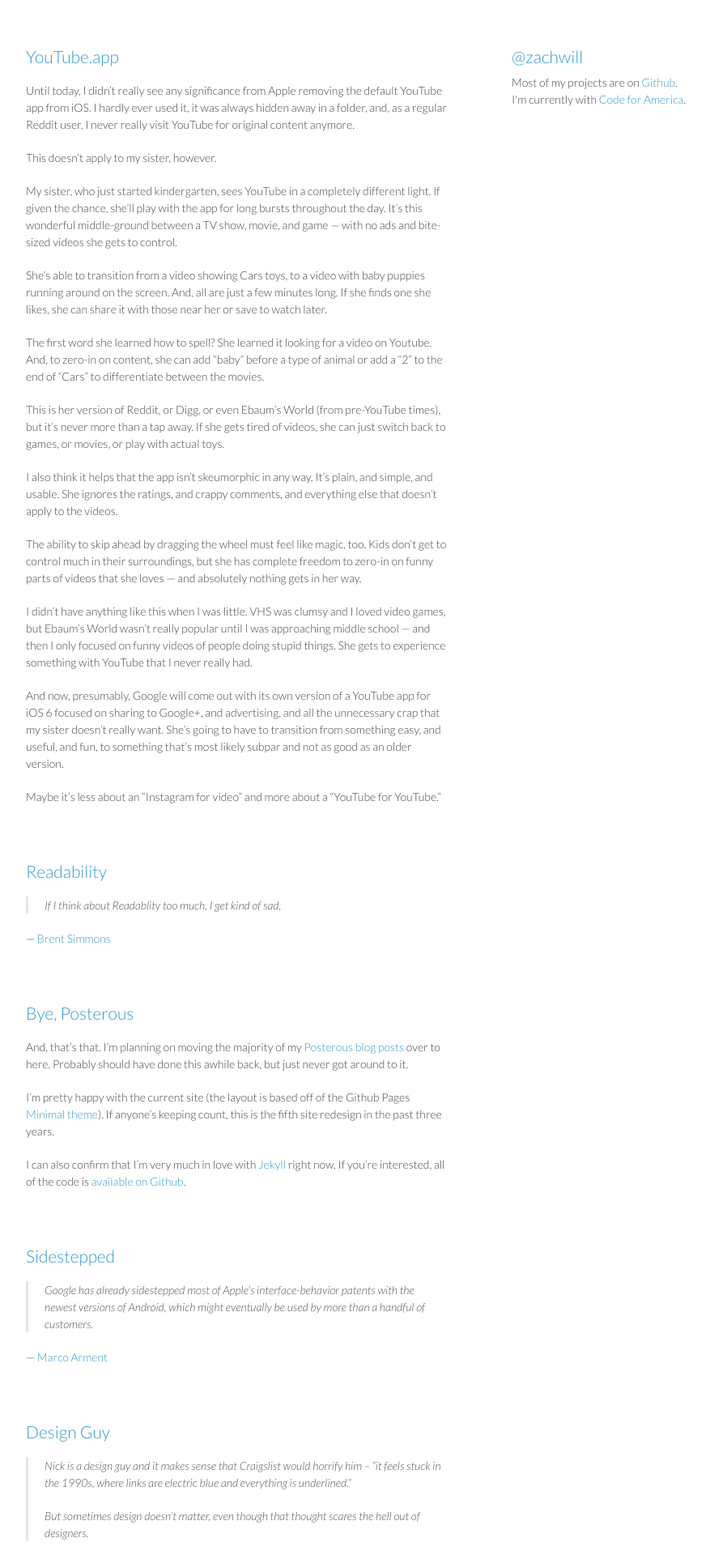
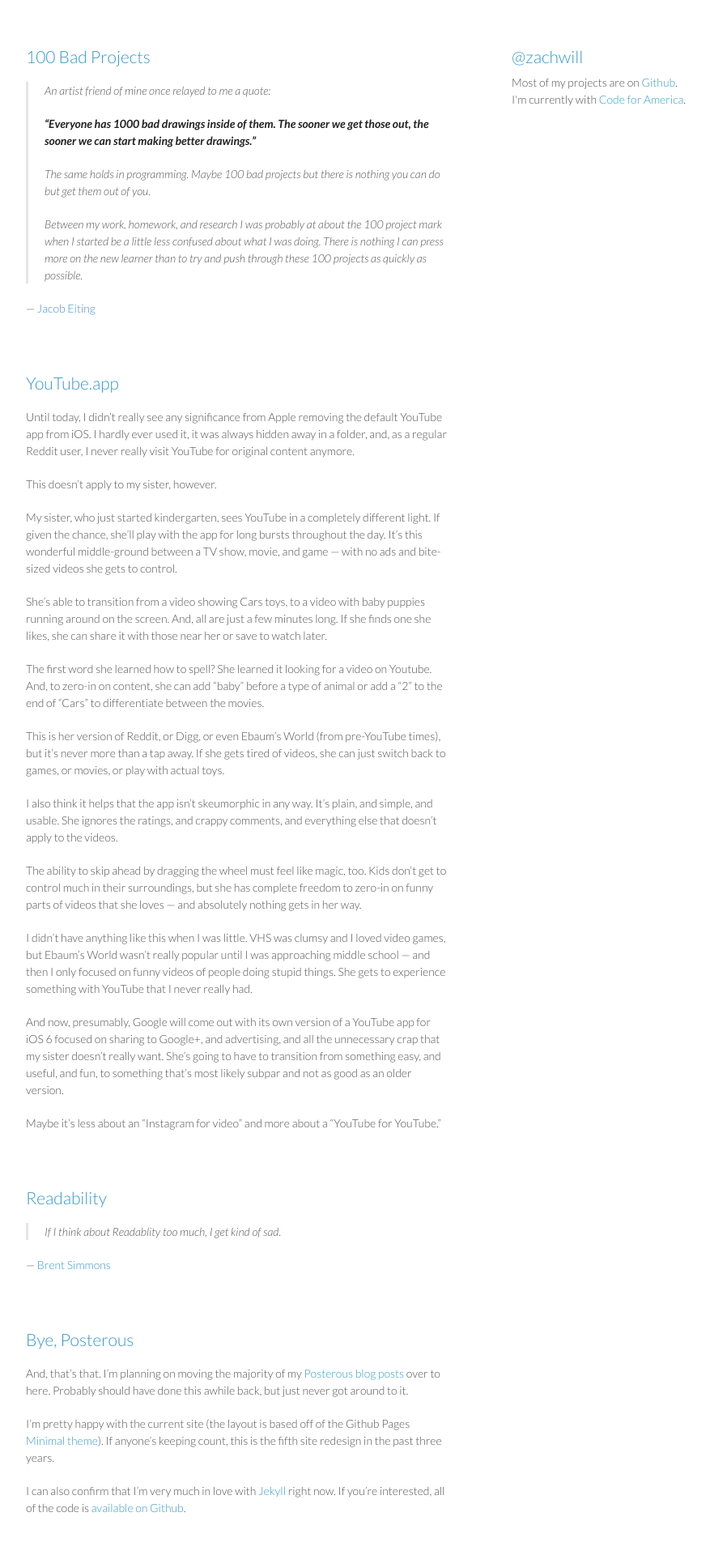
Before and after one commit to zachwill/blog, a Jekyll site: the page built from index.html, in a window 1280 px wide. Shown: the top 1920 px of the page at 81% size, without its empty margins (178-1055 px from the left). Built offline with Jekyll 4.4.1, drawn with Linux system fonts in a browser that asks for light colours; Markdown is read by kramdown in place of the engine named in the settings.

Commit message:
Add 100 bad projects quote

```diff
--- /dev/null
+++ b/_posts/2012-09-05-100-bad-projects.md
@@ -0,0 +1,15 @@
+---
+layout    : post
+title     : 100 Bad Projects
+permalink : /100-bad-projects/
+---
+
+> An artist friend of mine once relayed to me a quote:
+>
+> **“Everyone has 1000 bad drawings inside of them. The sooner we get those out, the sooner we can start making better drawings.”**
+>
+> The same holds in programming. Maybe 100 bad projects but there is nothing you can do but get them out of you.
+>
+> Between my work, homework, and research I was probably at about the 100 project mark when I started be a little less confused about what I was doing. There is nothing I can press more on the new learner than to try and push through these 100 projects as quickly as possible.
+
+&mdash; [Jacob Eiting](http://jacobeiting.com/post/30983501799)
--- a/css/style.css
+++ b/css/style.css
@@ -7,7 +7,7 @@
 @import url(https://fonts.googleapis.com/css?family=Lato:300italic,700italic,300,700);
 
 body {
-  color:#444;
+  color:#505050;
   font:14px/1.5 Lato, "Helvetica Neue", Helvetica, Arial, sans-serif;
   font-weight:300;
   padding:50px;
@@ -15,7 +15,7 @@
 
 h1, h2, h3, h4, h5, h6 {
   color:#333;
-  font-weight:400;
+  font-weight:300;
   margin:0 0 20px;
 }
 
@@ -41,13 +41,12 @@
 
 a {
   color:#39c;
-  font-weight:400;
   text-decoration:none;
 }
 
 a small {
   font-size:11px;
-  color:#444;
+  color:#505050;
   margin-top:-0.6em;
   display:block;
 }
```
